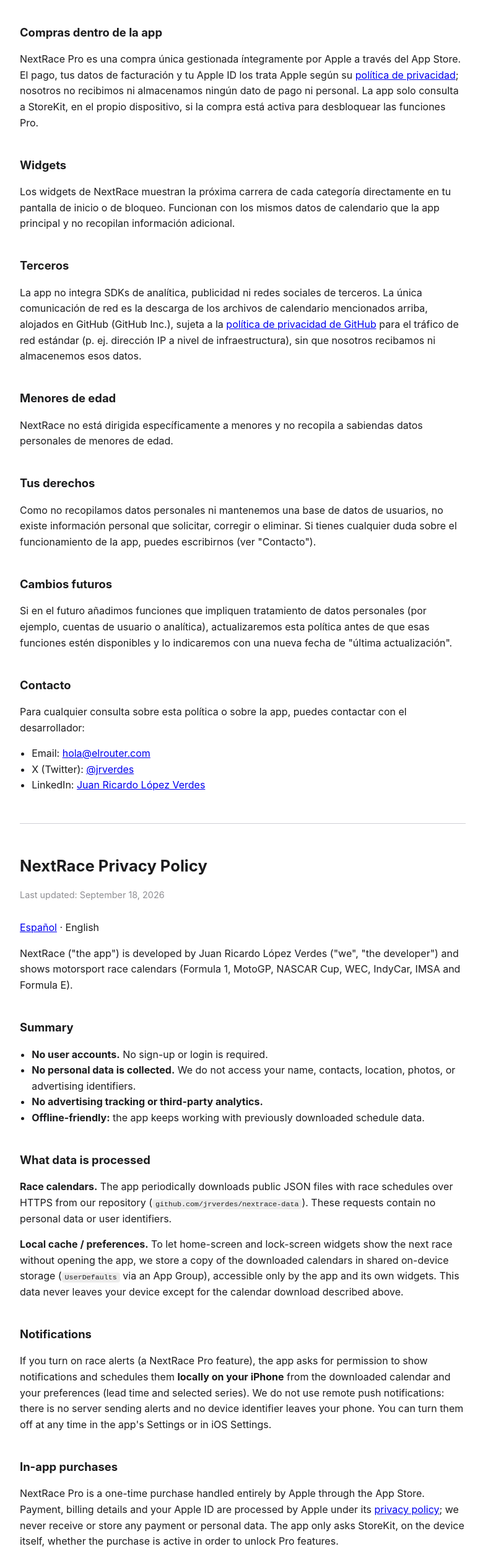
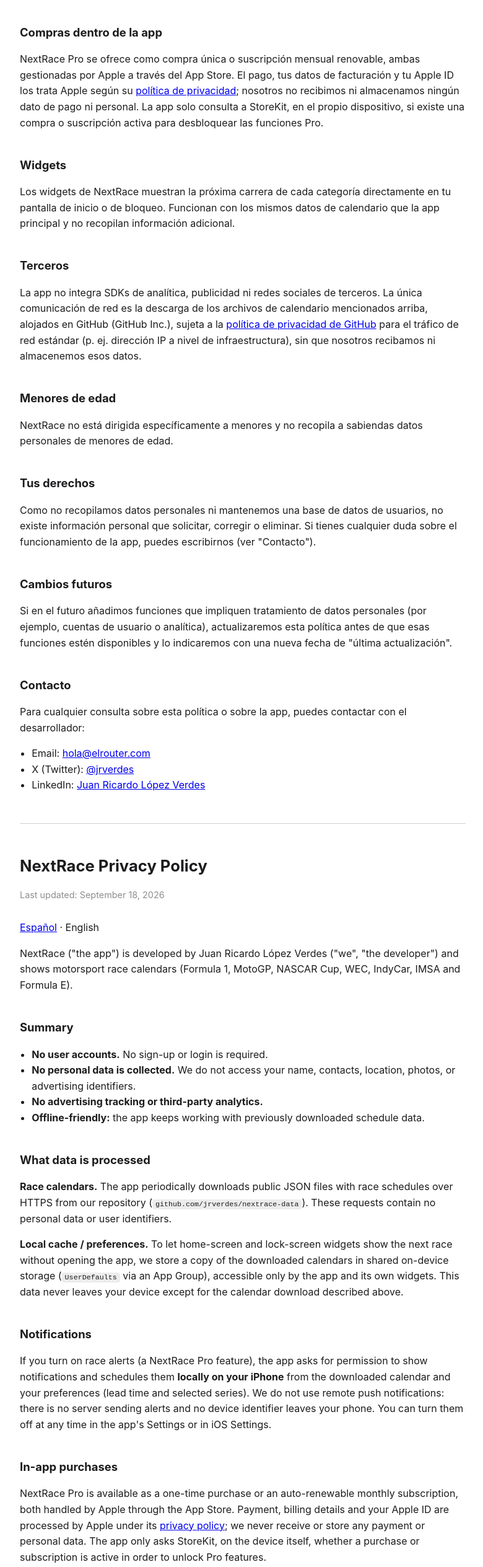
Before and after one commit to jrverdes/nextrace-data, a plain HTML site: page privacy.html in a window 1280 px wide. Shown: the part 1167-3695 px from the top of the page at 62% size, without its empty margins (248-1028 px from the left). Drawn offline with Linux system fonts and the light colour scheme.

Commit message:
Clarify NextRace monthly subscription in privacy policy

```diff
--- a/privacy.html
+++ b/privacy.html
@@ -53,7 +53,7 @@
 <p>Si activas los avisos de carrera (función de NextRace Pro), la app te pide permiso para mostrar notificaciones y las programa <strong>localmente en tu propio iPhone</strong> a partir del calendario descargado y de tus preferencias (antelación y categorías elegidas). No usamos notificaciones push remotas: no hay servidor que envíe avisos ni ningún identificador de dispositivo que salga del teléfono. Puedes desactivarlas en cualquier momento desde Ajustes de la app o de iOS.</p>
 
 <h2>Compras dentro de la app</h2>
-<p>NextRace Pro es una compra única gestionada íntegramente por Apple a través del App Store. El pago, tus datos de facturación y tu Apple ID los trata Apple según su <a href="https://www.apple.com/legal/privacy/" target="_blank" rel="noopener">política de privacidad</a>; nosotros no recibimos ni almacenamos ningún dato de pago ni personal. La app solo consulta a StoreKit, en el propio dispositivo, si la compra está activa para desbloquear las funciones Pro.</p>
+<p>NextRace Pro se ofrece como compra única o suscripción mensual renovable, ambas gestionadas por Apple a través del App Store. El pago, tus datos de facturación y tu Apple ID los trata Apple según su <a href="https://www.apple.com/legal/privacy/" target="_blank" rel="noopener">política de privacidad</a>; nosotros no recibimos ni almacenamos ningún dato de pago ni personal. La app solo consulta a StoreKit, en el propio dispositivo, si existe una compra o suscripción activa para desbloquear las funciones Pro.</p>
 
 <h2>Widgets</h2>
 <p>Los widgets de NextRace muestran la próxima carrera de cada categoría directamente en tu pantalla de inicio o de bloqueo. Funcionan con los mismos datos de calendario que la app principal y no recopilan información adicional.</p>
@@ -104,7 +104,7 @@
 <p>If you turn on race alerts (a NextRace Pro feature), the app asks for permission to show notifications and schedules them <strong>locally on your iPhone</strong> from the downloaded calendar and your preferences (lead time and selected series). We do not use remote push notifications: there is no server sending alerts and no device identifier leaves your phone. You can turn them off at any time in the app's Settings or in iOS Settings.</p>
 
 <h2>In-app purchases</h2>
-<p>NextRace Pro is a one-time purchase handled entirely by Apple through the App Store. Payment, billing details and your Apple ID are processed by Apple under its <a href="https://www.apple.com/legal/privacy/" target="_blank" rel="noopener">privacy policy</a>; we never receive or store any payment or personal data. The app only asks StoreKit, on the device itself, whether the purchase is active in order to unlock Pro features.</p>
+<p>NextRace Pro is available as a one-time purchase or an auto-renewable monthly subscription, both handled by Apple through the App Store. Payment, billing details and your Apple ID are processed by Apple under its <a href="https://www.apple.com/legal/privacy/" target="_blank" rel="noopener">privacy policy</a>; we never receive or store any payment or personal data. The app only asks StoreKit, on the device itself, whether a purchase or subscription is active in order to unlock Pro features.</p>
 
 <h2>Widgets</h2>
 <p>NextRace widgets show the next race for each series directly on your home or lock screen, using the same calendar data as the main app, without collecting anything additional.</p>
```
